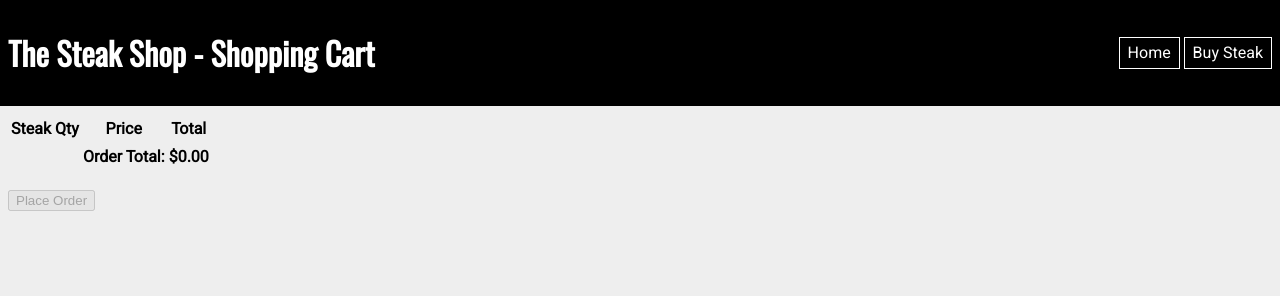
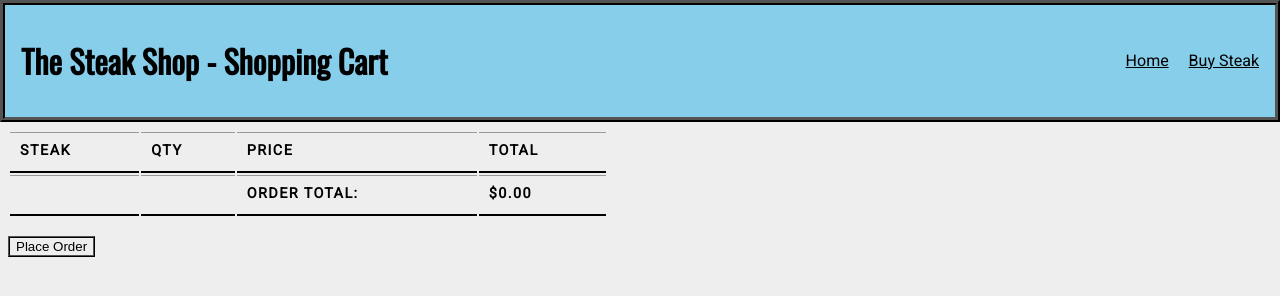
Before and after one commit to Jrperez79/lab-06-e-commerce-site, a plain HTML site: page shopping-cart/index.html in a window 1280 px wide. Drawn offline with nearby package versions, Linux system fonts and the light colour scheme.

Commit message:
updated css

```diff
--- a/common/main.css
+++ b/common/main.css
@@ -14,21 +14,33 @@ header {
     display: flex;
     justify-content: space-between;
     align-items: center;
-    background: black;
-    color: white;
+    background: skyblue;
+    color: black;
+    border-style: ridge;
+    border-color: black;
+    border-width: 5px;
+    align-content: center;
+
 }
 
-header nav a {
-    color: white;
-    border: 1px solid white;
+a {
+    border-color: black;
+    color: black;
+    padding: 3px 8px;
+    justify-content: baseline;
+}
+
+header h1 {
+    color: black;
+    /*border: 1px solid black;*/
     padding: 3px 8px;
     text-decoration: none;
     transition: color 200ms ease-in;
 }
 
 header nav a:hover {
-    color: coral;
-    border: 1px solid coral;
+    color: black;
+    border: 1px solid black;
 }
 
 header, main {
@@ -51,6 +63,42 @@ h1 {
 .hero-image {
     height: 250px;
     margin-top: 50px;
+    border-style: ridge;
+    border-color: black;
+}
+
+button {
+    border-style: ridge;
+    border-color: black;
+    color: black;
+}
+
+table {
+    width: 600px;
+    align-content: center;
+}
+
+th, td {
+    padding: 7px 10px 10px 10px;
+}
+
+th {
+    text-transform: uppercase;
+    letter-spacing: 0.1em;
+    font-size: 90%;
+    border-bottom: 2px solid black;
+    border-top: 1px solid #999;
+    text-align: left;
+}
+
+tr.even {
+    background-color: darkgrey;
+}
+tr:hover {
+    background-color: #c3e6e5;
+}
+.money {
+    text-align: right;
 }
 
 /*a {
--- a/common/utils.js
+++ b/common/utils.js
@@ -13,7 +13,7 @@ export function findById(items, id) {
     return null;
 }
 
-
+// function to return a style of a particular currency
 export function toUSD(number) {
     return number.toLocaleString('en-US', {
         style: 'currency',
@@ -21,6 +21,7 @@ export function toUSD(number) {
     });
 }
 
+// function that calculates the amount of items and price with rounded currency
 export function calcLineTotal(quantity, price) {
     const amount = quantity * price;
     return roundCurrency(amount);
@@ -31,6 +32,7 @@ function roundCurrency(amount) {
     return Math.round(amount * 100) / 100;
 }
 
+// Calculates the total items or (steaks) in the cart and adds amount and price
 export function calcOrderTotal(cart, steaks) {
     let orderTotal = 0;
 
--- a/data/cart.js
+++ b/data/cart.js
@@ -1,3 +1,4 @@
+// Hard codes items for the cart
 const cart = [{
     id: 'filet-mignon',
     quantity: 2
--- a/data/steak.js
+++ b/data/steak.js
@@ -1,3 +1,4 @@
+// All the hard coded in the product list: id, name, image, description, category and price
 const filetMignon = {
     id: 'filet-mignon',
     name: 'Filet Mignon',
--- a/products/products.js
+++ b/products/products.js
@@ -1,6 +1,7 @@
 import steaks from '../data/steak.js';
 import renderSteak from './render-steak.js';
 
+// This grabs the Element Id of Steak and append steaks to the list (li)
 const list = document.getElementById('steaks');
 // A loop that runs through all the available steaks
 for (let i = 0; i < steaks.length; i++) {
--- a/products/render-steak.js
+++ b/products/render-steak.js
@@ -1,5 +1,6 @@
 import { findById } from '../common/utils.js';
 
+// This function pulls in a steak from findById via data steak.js
 function renderSteak(steak) {
     const li = document.createElement('li');
     li.className = steak.category;
@@ -24,6 +25,7 @@ function renderSteak(steak) {
     // });
     p.textContent = usd;
 
+    // Create a button for each item added to the product list page so you can select it to the cart
     const button = document.createElement('button');
     button.textContent = 'Add';
     button.value = steak.id;
@@ -56,7 +58,7 @@ function renderSteak(steak) {
         localStorage.setItem('CART', stringCart);
 
         // tell user we added one steak to the cart
-        alert('You have place 1 ' + steak.name + ' in your cart.');
+        alert('You have placed 1 ' + steak.name + ' in your cart.');
 
     });
 
--- a/shopping-cart/index.html
+++ b/shopping-cart/index.html
@@ -5,6 +5,7 @@
     <meta name="viewport" content="width=device-width, initial-scale=1.0">
     <meta http-equiv="X-UA-Compatible" content="ie=edge">
     <title>The Steak Shop - Shopping Cart</title>
+    <link rel="shortcut icon" type="image/ico" href="../assets/favicon.ico">
     <link rel="stylesheet" href="../common/main.css">
     <link rel="stylesheet" href="shopping-cart.css">
 </head>
```
Also changed, not shown: index.html (+3 -2 lines), products/index.html (+2 -1 lines), products/products.css (+10 -3 lines), assets/favicon.ico (added).
